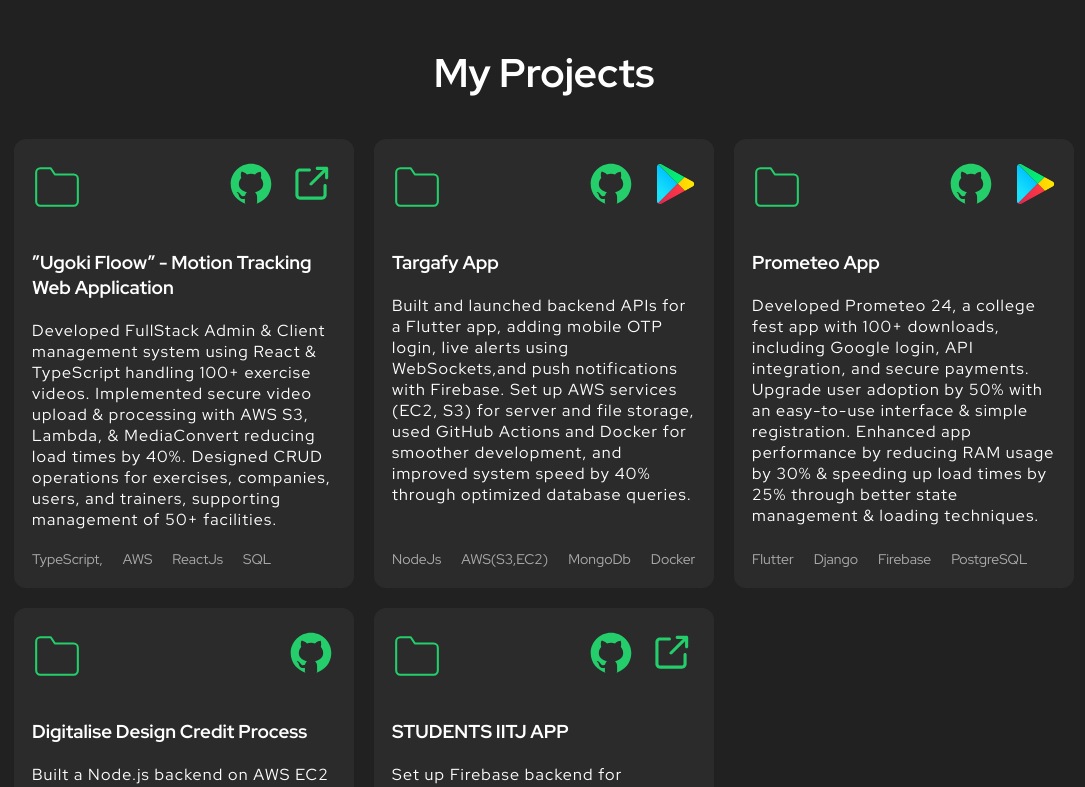
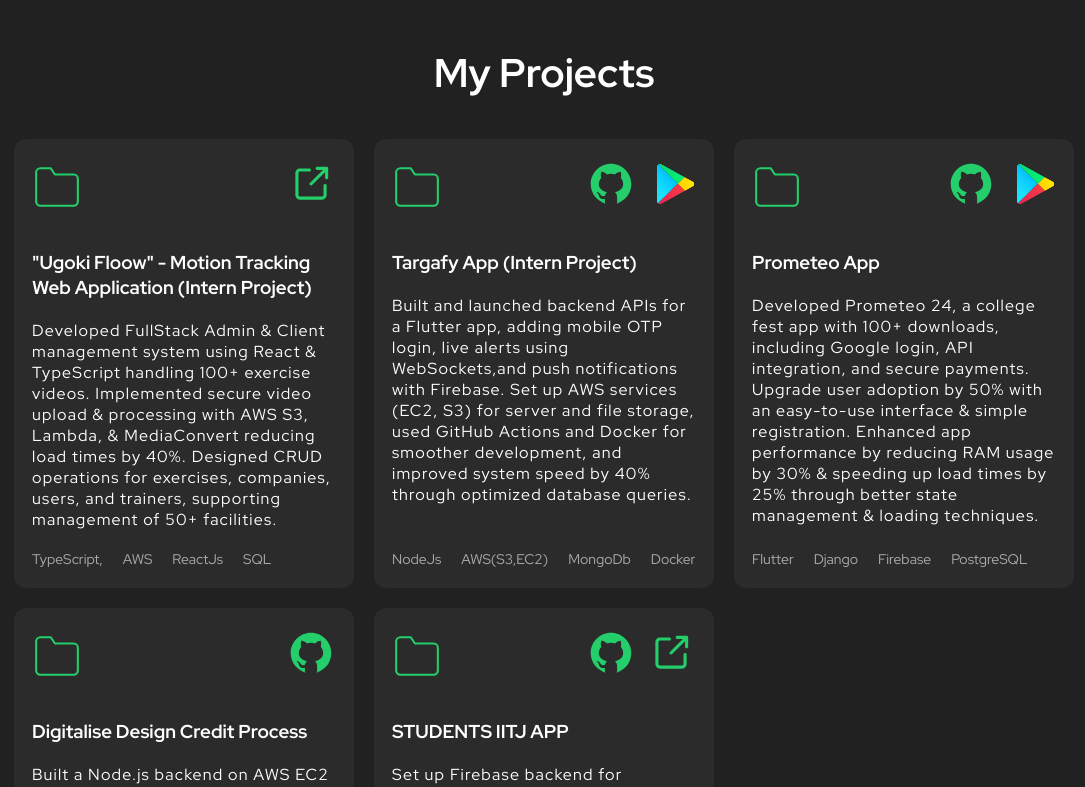
Before and after one commit to anurag065/portfolio-anurag, a React (Create React App) app: page / in a window 1280 px wide. Shown: the part 1470-2257 px from the top of the page, without its empty margins (96-1181 px from the left). Built offline with nearby package versions, Linux system fonts and the light colour scheme.

Commit message:
one url changed

```diff
--- a/src/components/Project/Project.tsx
+++ b/src/components/Project/Project.tsx
@@ -29,15 +29,15 @@ export function Project() {
                 <path d="M22 19a2 2 0 0 1-2 2H4a2 2 0 0 1-2-2V5a2 2 0 0 1 2-2h5l2 3h9a2 2 0 0 1 2 2z"></path>{" "}
               </svg>
               <div className="project-links">
-                <a
+                {/* <a
                   href="https://github.com/Ritik-in-Tech/targafy-backend"
                   target="_blank"
                   rel="noreferrer"
                 >
                   <img src={githubIcon} alt="Visit site" />
-                </a>
+                </a> */}
                 <a
-                  href="https://play.google.com/store/apps/details?id=com.terabiz.targafy"
+                  href="https://app.ugo-ness.com/"
                   target="_blank"
                   rel="noreferrer"
                 >
@@ -46,7 +46,9 @@ export function Project() {
               </div>
             </header>
             <div className="body">
-              <h3>”Ugoki Floow” - Motion Tracking Web Application</h3>
+              <h3>
+                "Ugoki Floow" - Motion Tracking Web Application (Intern Project)
+              </h3>
               <p>
                 Developed FullStack Admin & Client management system using React
                 & TypeScript handling 100+ exercise videos. Implemented secure
@@ -101,7 +103,7 @@ export function Project() {
               </div>
             </header>
             <div className="body">
-              <h3>Targafy App</h3>
+              <h3>Targafy App (Intern Project)</h3>
               <p>
                 {" "}
                 Built and launched backend APIs for a Flutter app, adding mobile
```
